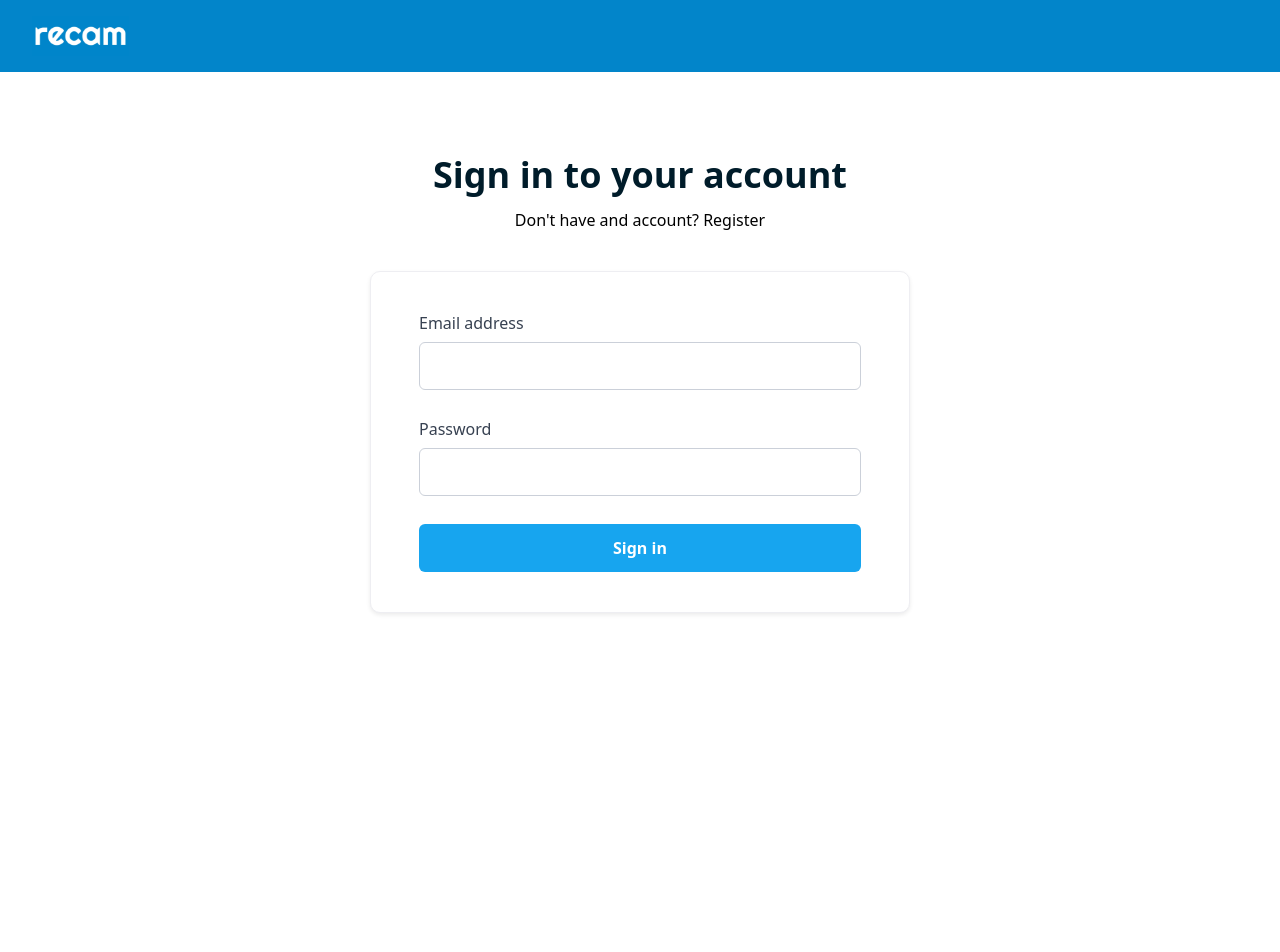
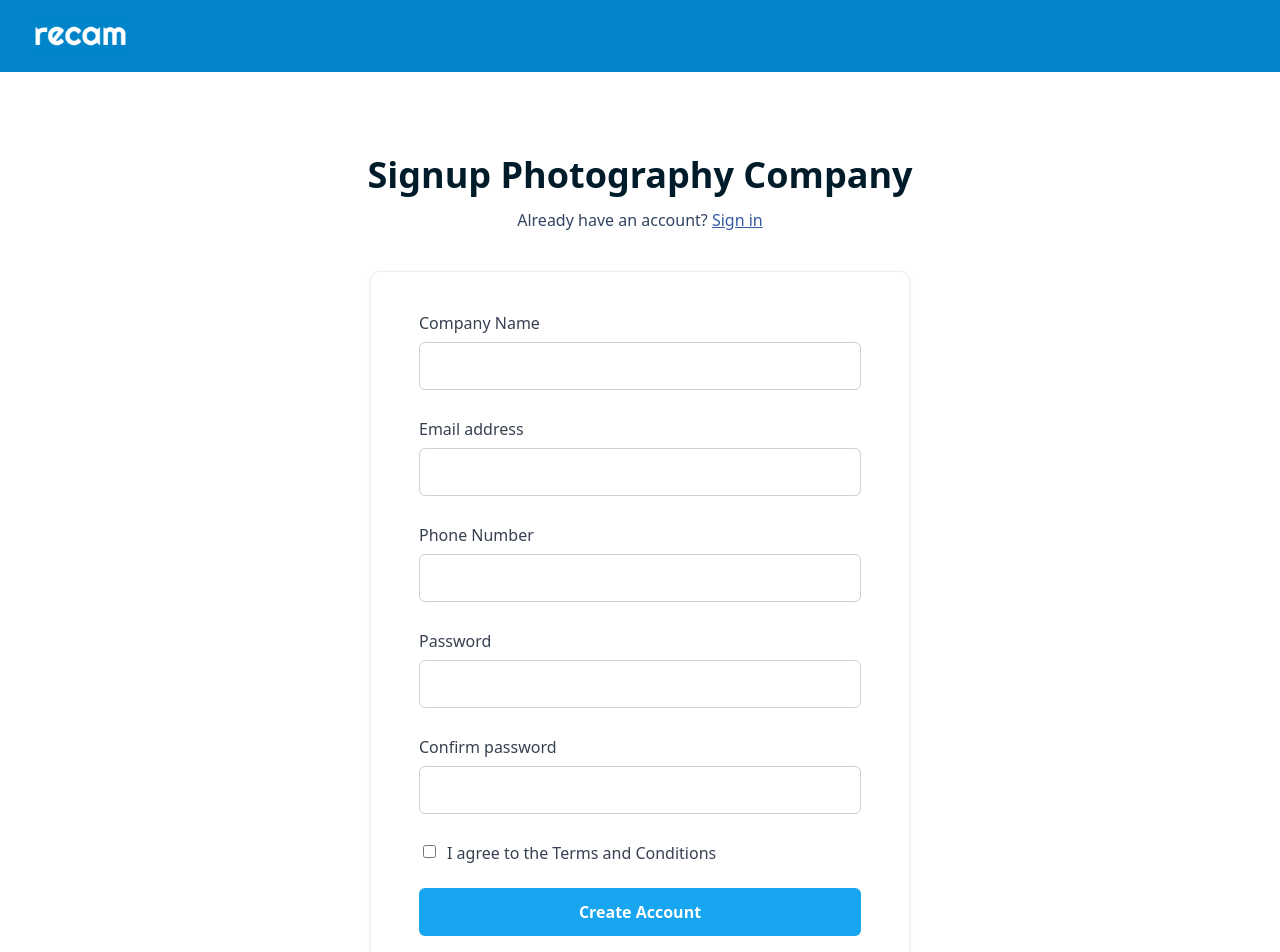
Before and after one commit to aaanting/recam, a React (Vite) app in the folder frontend/: page /register in a window 1280 px wide. Shown: the top 952 px of the page. Before the commit the page ends 800 px from the top, so only its background shows below. Built offline with nearby package versions, Linux system fonts and the light colour scheme.

Commit message:
feat: add register page

```diff
--- a/frontend/package.json
+++ b/frontend/package.json
@@ -11,7 +11,8 @@
   },
   "dependencies": {
     "react": "^19.3.1",
-    "react-dom": "^19.3.1"
+    "react-dom": "^19.3.1",
+    "react-router": "^7.18.5"
   },
   "devDependencies": {
     "@eslint/js": "^10.0.1",
--- a/frontend/src/App.tsx
+++ b/frontend/src/App.tsx
@@ -1,12 +1,18 @@
+import { BrowserRouter, Route, Routes } from "react-router";
 import Header from "./components/Header";
 import LoginPage from "./pages/LoginPage";
+import RegisterPage from "./pages/RegisterPage";
 
 function App() {
   return (
-    <>
+    <BrowserRouter>
       <Header />
-      <LoginPage />
-    </>
+      <Routes>
+        <Route path="/" element={<LoginPage />} />
+        <Route path="/login" element={<LoginPage />} />
+        <Route path="/register" element={<RegisterPage />} />
+      </Routes>
+    </BrowserRouter>
   );
 }
 
--- a/frontend/src/pages/LoginPage.css
+++ b/frontend/src/pages/LoginPage.css
@@ -73,3 +73,43 @@ label.login-field {
 .login-button:hover {
   background-color: #314461;
 }
+
+.login-heading a {
+  color: #345aa3;
+}
+
+.registration-terms {
+  display: flex;
+  align-items: flex-start;
+  gap: 8px;
+  margin-bottom: 24px;
+  color: #374151;
+}
+
+.registration-success {
+  text-align: center;
+}
+
+.registration-check {
+  display: inline-grid;
+  place-items: center;
+  width: 52px;
+  height: 52px;
+  border: 3px solid #16a34a;
+  border-radius: 50%;
+  color: #16a34a;
+  font-size: 30px;
+  font-weight: 700;
+}
+
+.registration-success p {
+  color: #6b7280;
+  margin: 0 0 28px;
+}
+
+.registration-sign-in {
+  display: grid;
+  place-items: center;
+  text-decoration: none;
+  background-color: #1d4ed8;
+}
--- a/frontend/src/pages/LoginPage.tsx
+++ b/frontend/src/pages/LoginPage.tsx
@@ -1,3 +1,4 @@
+import { Link } from "react-router";
 import "./LoginPage.css";
 
 function LoginPage() {
@@ -5,7 +6,7 @@ function LoginPage() {
     <main className="login-page">
       <div className="login-heading">
         <h1>Sign in to your account</h1>
-        <div>Don't have and account? Register</div>
+        <p>Don't have an account? <Link to="/register">Register</Link></p>
       </div>
 
       <form className="login-form" onSubmit={(event) => event.preventDefault()}>
--- /dev/null
+++ b/frontend/src/pages/RegisterPage.tsx
@@ -0,0 +1,58 @@
+import { Link } from "react-router";
+import "./LoginPage.css";
+
+function RegisterPage() {
+  return (
+    <main className="login-page">
+      <div className="login-heading">
+        <h1>Signup Photography Company</h1>
+        <p>
+          Already have an account? <Link to="/login">Sign in</Link>
+        </p>
+      </div>
+
+      <form className="login-form">
+        <label className="login-field">
+          Company Name
+          <input name="photographyCompanyName" />
+        </label>
+
+        <label className="login-field">
+          Email address
+          <input name="email" type="email" />
+        </label>
+
+        <label className="login-field">
+          Phone Number
+          <input name="phoneNumber" type="tel" />
+        </label>
+
+        <label className="login-field">
+          Password
+          <input
+            name="password"
+            type="password"
+            autoComplete="new-password"
+            required
+          />
+        </label>
+
+        <label className="login-field">
+          Confirm password
+          <input name="confirmPassword" type="password" required />
+        </label>
+
+        <label className="registration-terms">
+          <input name="acceptTerms" type="checkbox" required />I agree to the
+          Terms and Conditions
+        </label>
+
+        <button className="login-button" type="submit">
+          Create Account
+        </button>
+      </form>
+    </main>
+  );
+}
+
+export default RegisterPage;
--- a/frontend/vite.config.ts
+++ b/frontend/vite.config.ts
@@ -4,4 +4,9 @@ import { defineConfig } from 'vite'
 // https://vite.dev/config/
 export default defineConfig({
   plugins: [react()],
+  server: {
+    proxy: {
+      "/api": "http://localhost:5033",
+    },
+  },
 })
```
Also changed, not shown: 1 other file (tests, documents, lock files or other folders).
